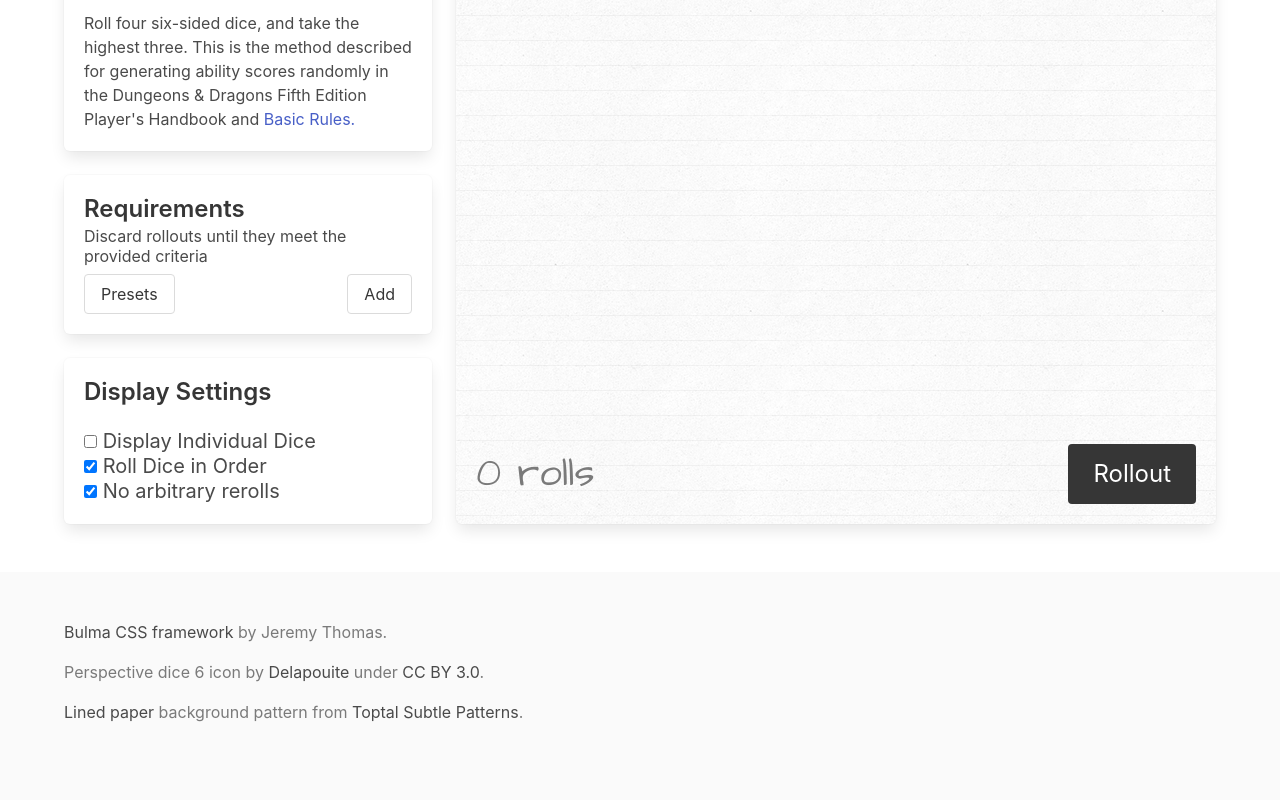
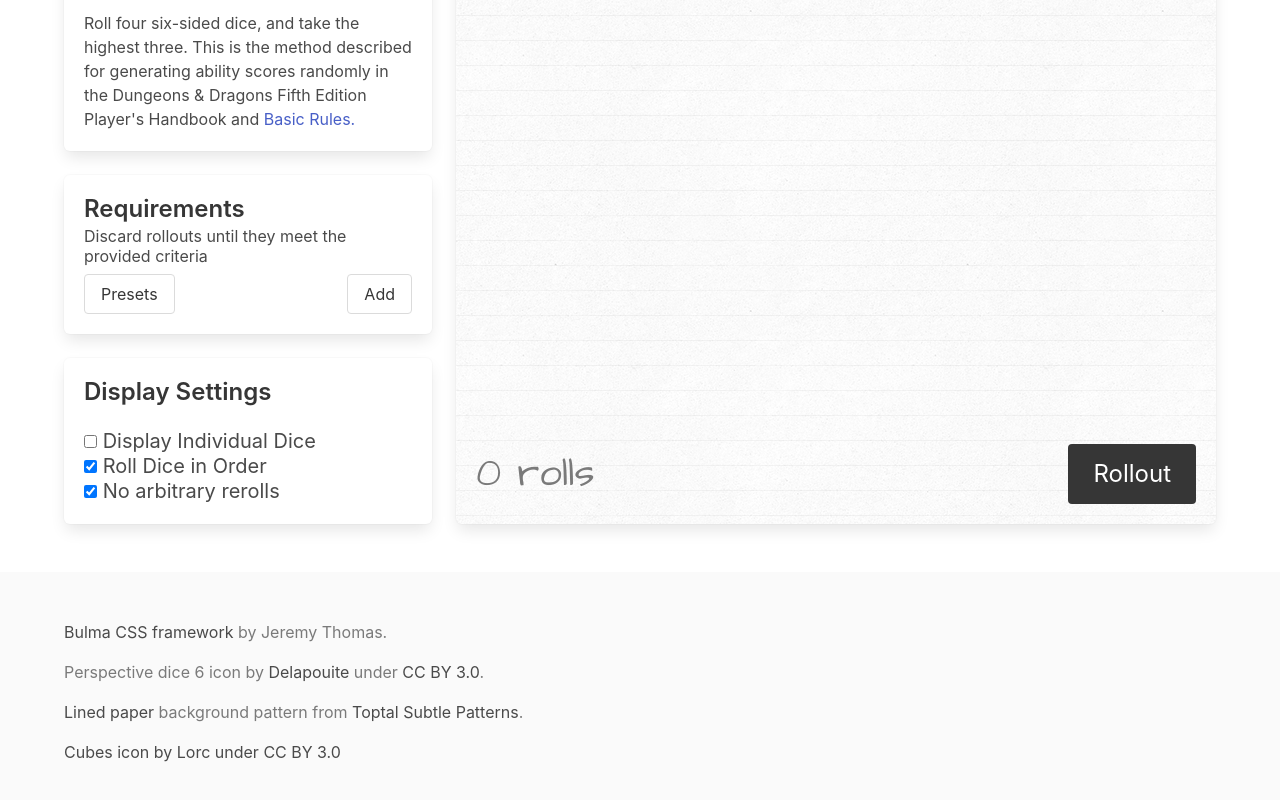
Before and after one commit to dwgill/rollout, a React (Create React App) app: page / in a window 1280 px wide. Shown: the part 397-1197 px from the top of the page. Built offline with nearby package versions, Linux system fonts and the light colour scheme; what @redux-beacon/combine-events, @redux-beacon/google-analytics-gtag, redux-beacon would draw is missing.

Commit message:
Add OG image

```diff
--- a/public/index.html
+++ b/public/index.html
@@ -15,11 +15,12 @@
     <!-- Fontawesome -->
     <script defer src="https://use.fontawesome.com/releases/v5.0.9/js/all.js" integrity="sha384-8iPTk2s/jMVj81dnzb/iFR2sdA7u06vHJyyLlAd4snFpCl/SnyUjRrbdJsw1pGIl" crossorigin="anonymous"></script>
     <!-- OpenGraph Stuff -->
-    <meta property="og:site_name" content="Rollout">
     <meta property="og:type" content="website">
     <meta property="og:title" content="Rollout">
     <meta property="og:description" content="A(nother) Dungeons & Dragons Attribute Generator">
     <meta property="og:url" content="%REACT_APP_CANONICAL_URL%">
+    <meta property="og:image" content="%PUBLIC_URL%/cubes.png" />
+    <meta property="og:image:alt" content="Three dice being rolled." />
     <!-- Global site tag (gtag.js) - Google Analytics -->
     <script async src="https://www.googletagmanager.com/gtag/js?id=%REACT_APP_ANALYTICS_ID%"></script>
     <script>
@@ -37,15 +38,5 @@
     </noscript>
     <div id="modal-root"></div>
     <div id="root"></div>
-    <!--
-      This HTML file is a template.
-      If you open it directly in the browser, you will see an empty page.
-
-      You can add webfonts, meta tags, or analytics to this file.
-      The build step will place the bundled scripts into the <body> tag.
-
-      To begin the development, run `npm start` or `yarn start`.
-      To create a production bundle, use `npm run build` or `yarn build`.
-    -->
   </body>
 </html>
--- a/src/components/Credits/Credits.js
+++ b/src/components/Credits/Credits.js
@@ -25,6 +25,10 @@ const Credits = () => (
         Toptal Subtle Patterns
       </A>.
     </li>
+    <li>
+      Cubes icon by <A link="http://lorcblog.blogspot.com/">Lorc</A> under{' '}
+      <A link="https://creativecommons.org/licenses/by/3.0/">CC BY 3.0</A>
+    </li>
   </ul>
 );
 
```
Also changed, not shown: public/cubes.png (added).
